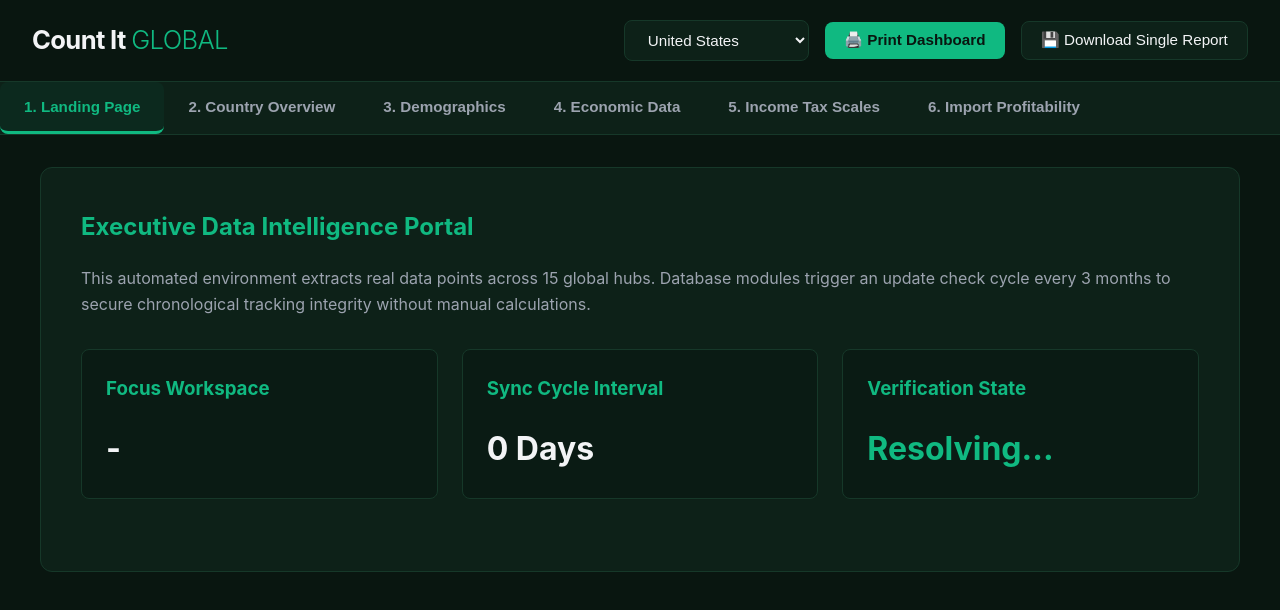
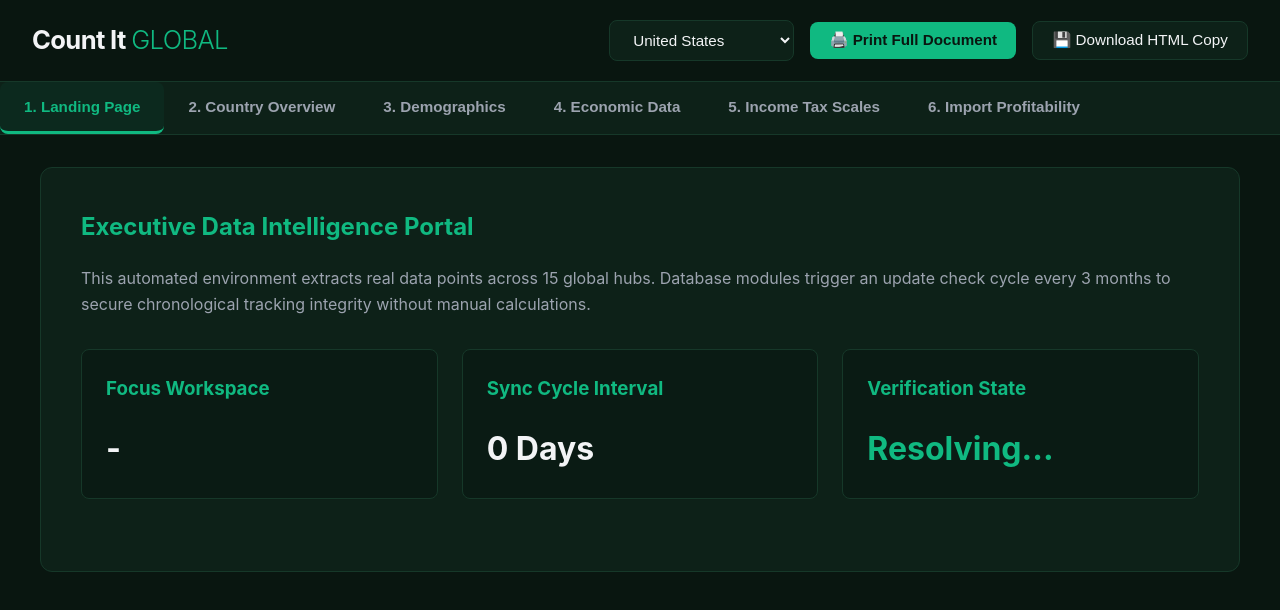
Before and after one commit to Khan-Amit/Calculate-X-SA-V9, a website: page index.html in a window 1280 px wide. Drawn offline with Linux system fonts and the light colour scheme.

Commit message:
Update index.html

```diff
--- a/index.html
+++ b/index.html
@@ -108,8 +108,8 @@
                 <option value="rus.json">Russia</option>
             </optgroup>
         </select>
-        <button class="btn-print" onclick="window.print()">🖨️ Print Dashboard</button>
-        <button onclick="downloadHTMLOutput()">💾 Download Single Report</button>
+        <button class="btn-print" onclick="window.print()">🖨️ Print Full Document</button>
+        <button onclick="downloadHTMLOutput()">💾 Download HTML Copy</button>
     </div>
 </header>
 
```
